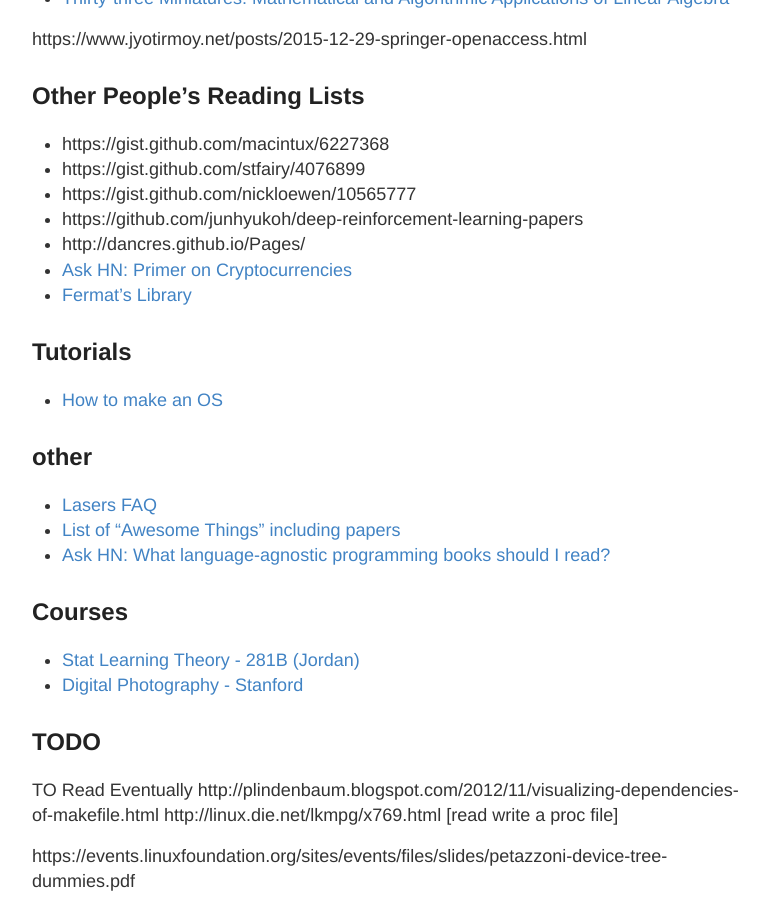
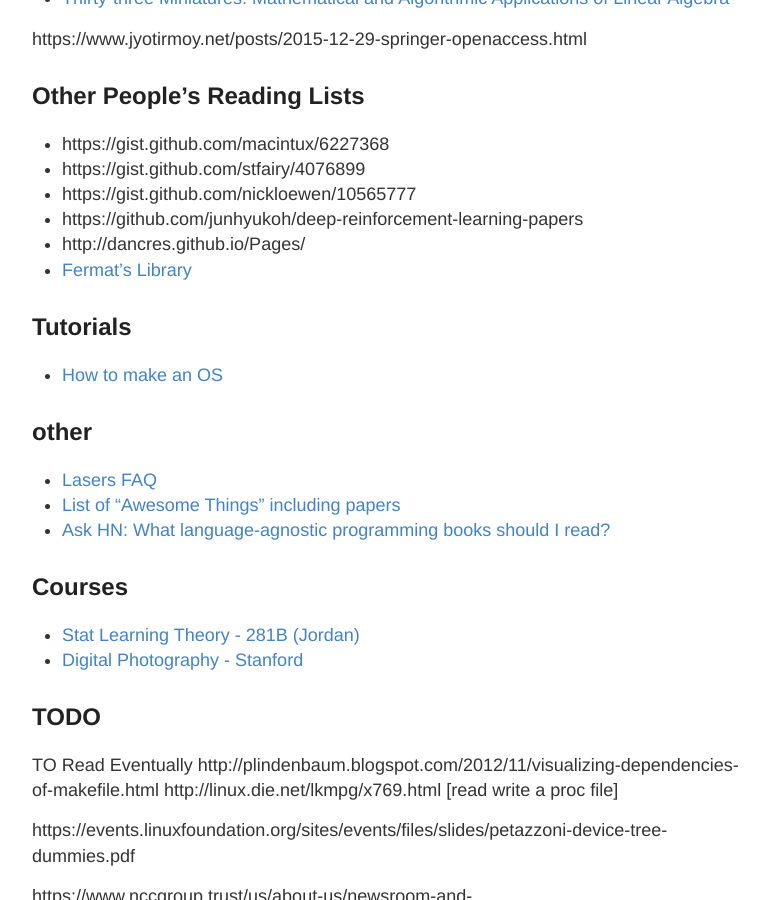
Before and after one commit to RONNCC/ronncc.github, a Jekyll site: the page built from _posts/2015-12-25-ReadingList.md, in a window 1280 px wide and 900 px high, scrolled down 3584 px. Shown: the whole window, without its empty margins (248-1017 px from the left). Built offline with Jekyll 4.4.1, drawn with Linux system fonts in a browser that asks for light colours; comment, search, counter and statistics services are not loaded.

Commit message:
Updated 2015-12-25-ReadingList.md

```diff
--- a/_posts/2015-12-25-ReadingList.md
+++ b/_posts/2015-12-25-ReadingList.md
@@ -153,7 +153,6 @@
 - https://gist.github.com/nickloewen/10565777
 - https://github.com/junhyukoh/deep-reinforcement-learning-papers
 - http://dancres.github.io/Pages/
-- [Ask HN: Primer on Cryptocurrencies](https://news.ycombinator.com/item?id=14659775)
 - [Fermat's Library](http://fermatslibrary.com/)
 
 
```
